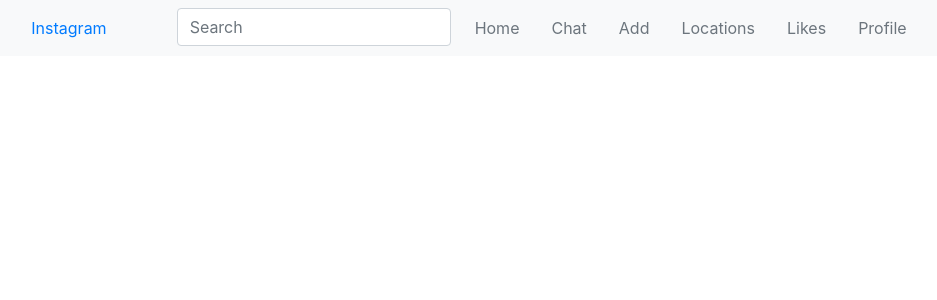
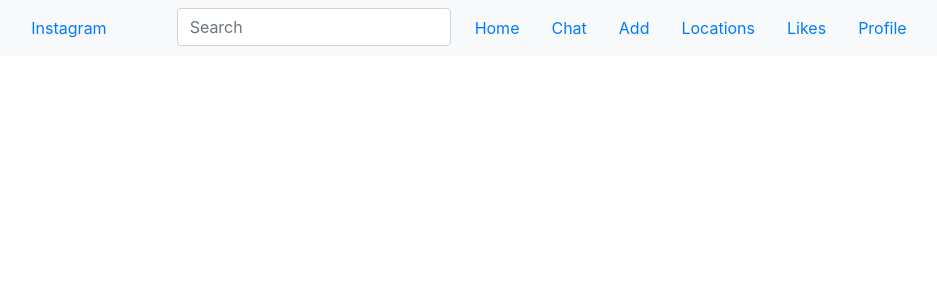
Before and after one commit to MalombaKevin/Instagram-GB, a Django app: page / in a window 1280 px wide. Shown: the top 300 px of the page, without its empty margins (171-1108 px from the left). Run offline with Django 4.2, Linux system fonts and the light colour scheme; parts of the project's set-up code (start-up, migrations or seed data) failed here and were passed over; some libraries are stand-ins or nearby versions.

Commit message:
feat: Navigation-links: Adds navigation links for ease of switching pages

```diff
--- a/instapp/templates/navbar.html
+++ b/instapp/templates/navbar.html
@@ -25,12 +25,12 @@
                     </form>
                 </li>
                 <li class="nav-item">
-                <li><a class="nav-link disabled" href="#">Home</a></li>
-                <li><a class="nav-link disabled" href="#">Chat</a></li>
-                <li><a class="nav-link disabled" href="#">Add</a></li>
-                <li><a class="nav-link disabled" href="#">Locations</a></li>
-                <li><a class="nav-link disabled" href="#">Likes</a></li>
-                <li><a class="nav-link disabled" href="#">Profile</a></li>
+                <li><a class="nav-link" href="{% url 'index'%}">Home</a></li>
+                <li><a class="nav-link" href="#">Chat</a></li>
+                <li><a class= 'nav-link'href="{% url 'post'%}">Add</a></li>
+                <li><a class="nav-link" href="#">Locations</a></li>
+                <li><a class="nav-link" href="">Likes</a></li>
+                <li><a class="nav-link" href="#">Profile</a></li>
             </ul>
 
         </div>
```
